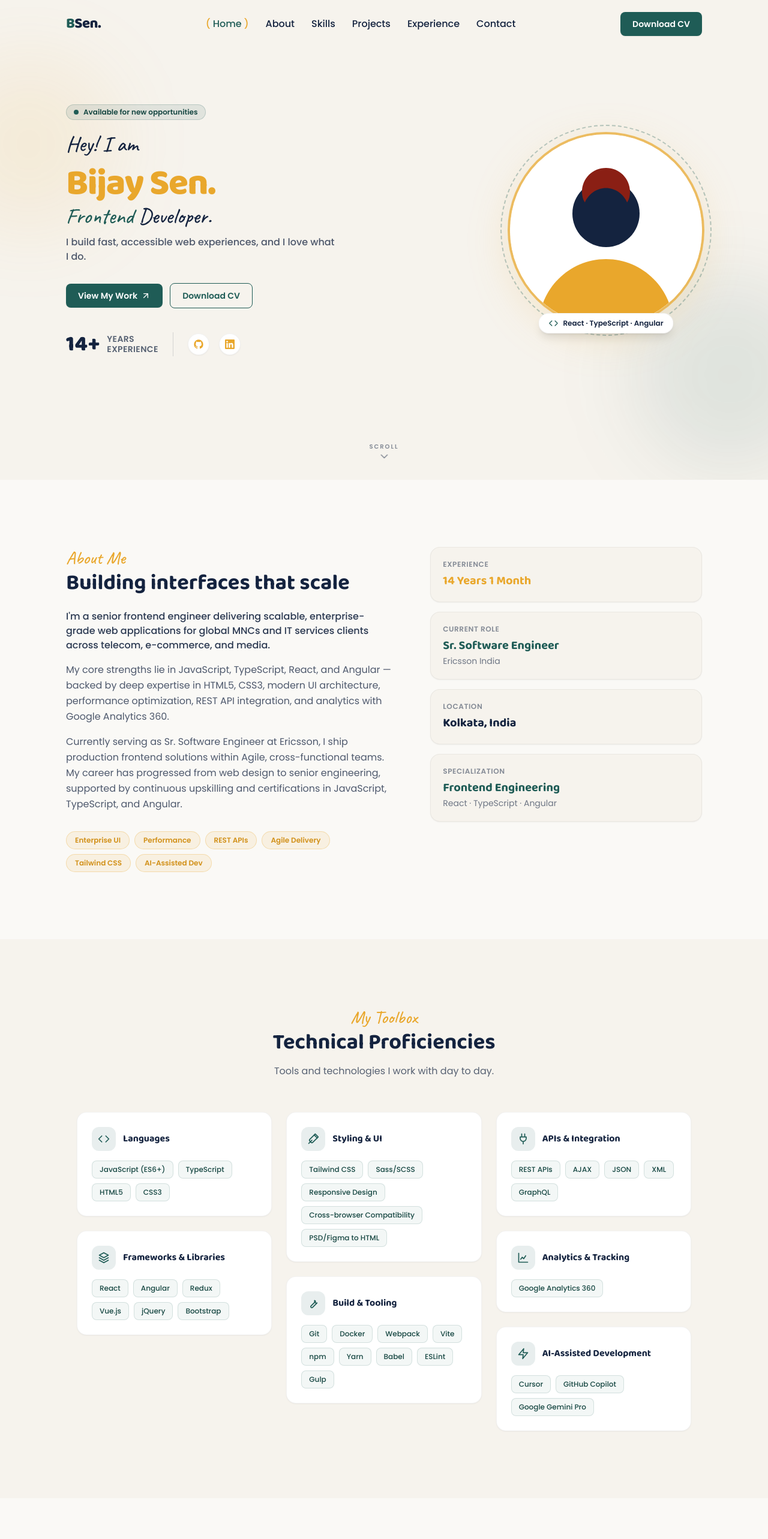
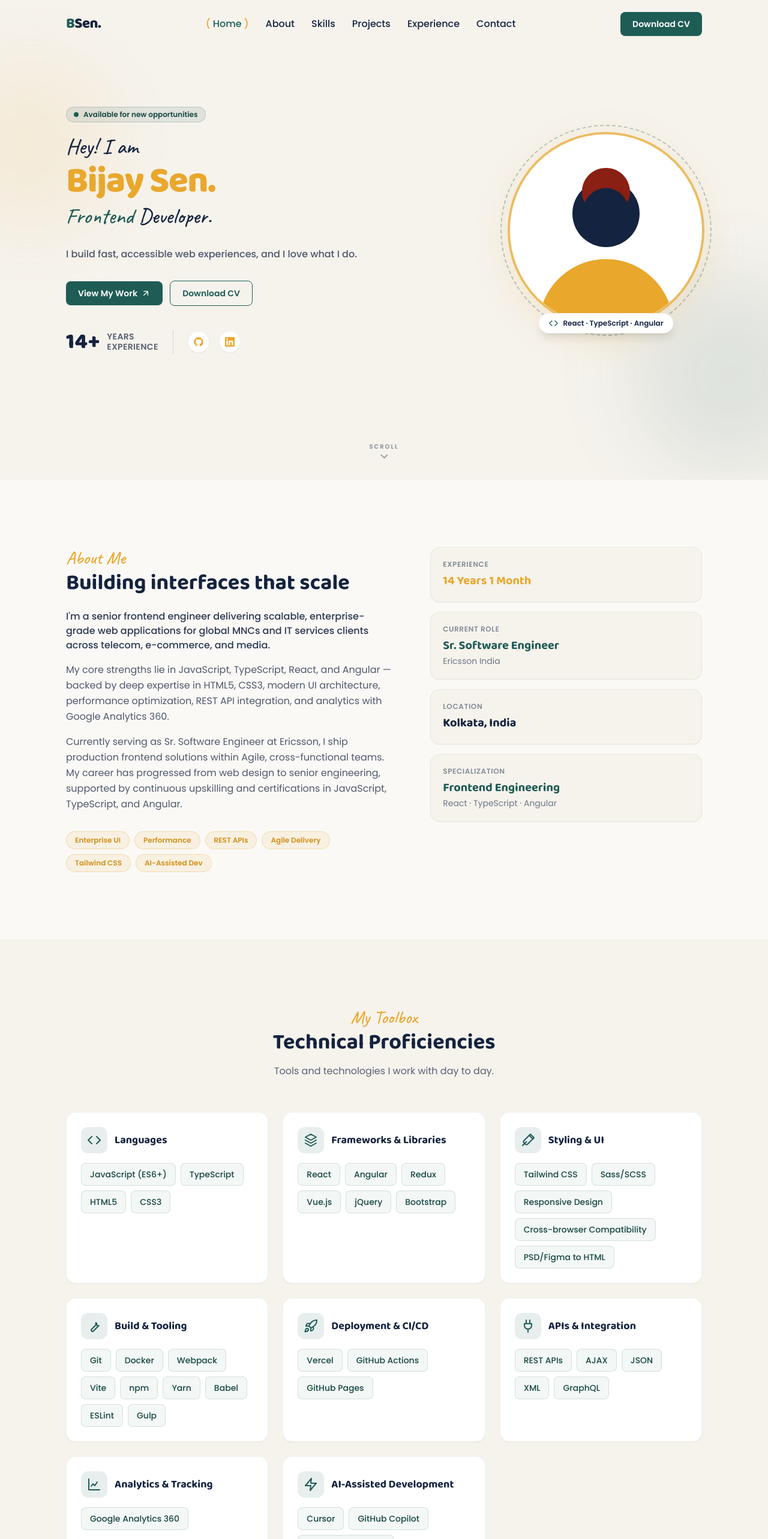
Before and after one commit to bijoysen/bijoysen.github.io, a Next.js app: page / in a window 1280 px wide. Shown: the top 2566 px of the page at 60% size. Built offline with nearby package versions, Linux system fonts and the light colour scheme.

Commit message:
Hero and Skills section content update

```diff
--- a/components/Hero.tsx
+++ b/components/Hero.tsx
@@ -26,17 +26,17 @@ export default function Hero() {
               Available for new opportunities
             </span>
 
-            <p className="mt-5 mb-4 font-script text-3xl text-navy md:text-4xl">
+            <p className="mt-5 font-script text-3xl text-navy md:text-4xl">
               {profile.greeting}
             </p>
-            <h1 className="font-display text-5xl font-extrabold leading-tight tracking-tight text-amber md:text-6xl">
+            <h1 className="mt-2 font-display text-5xl font-extrabold leading-tight tracking-tight text-amber md:text-6xl">
               {profile.firstName} {profile.lastName}.
             </h1>
-            <p className="mt-1 font-script text-3xl text-navy md:text-4xl">
+            <p className="mt-2 font-script text-3xl text-navy md:text-4xl">
               <span className="text-teal">{profile.role.split(" ")[0]}</span>{" "}
               {profile.role.split(" ").slice(1).join(" ")}.
             </p>
-            <p className="mt-3 max-w-md text-base font-medium text-navy/75">
+            <p className="mt-6 text-base font-medium text-navy/75 lg:mt-8 lg:whitespace-nowrap">
               {profile.tagline}
             </p>
 
--- a/components/Icons.tsx
+++ b/components/Icons.tsx
@@ -118,6 +118,17 @@ export function WrenchIcon(props: IconProps) {
   );
 }
 
+export function RocketIcon(props: IconProps) {
+  return (
+    <svg viewBox="0 0 24 24" fill="none" stroke="currentColor" strokeWidth="2" strokeLinecap="round" strokeLinejoin="round" aria-hidden="true" {...props}>
+      <path d="M4.5 16.5c-1.5 1.26-2 5-2 5s3.74-.5 5-2c.71-.84.7-2.13-.09-2.91a2.18 2.18 0 0 0-2.91-.09z" />
+      <path d="m12 15-3-3a22 22 0 0 1 2-3.95A12.88 12.88 0 0 1 22 2c0 2.72-.78 7.5-6 11a22.35 22.35 0 0 1-4 2z" />
+      <path d="M9 12H4s.55-3.03 2-4c1.62-1.08 5 0 5 0" />
+      <path d="M12 15v5s3.03-.55 4-2c1.08-1.62 0-5 0-5" />
+    </svg>
+  );
+}
+
 export function PlugIcon(props: IconProps) {
   return (
     <svg viewBox="0 0 24 24" fill="none" stroke="currentColor" strokeWidth="2" strokeLinecap="round" strokeLinejoin="round" aria-hidden="true" {...props}>
@@ -179,6 +190,7 @@ const skillIconMap = {
   layers: LayersIcon,
   brush: BrushIcon,
   wrench: WrenchIcon,
+  rocket: RocketIcon,
   plug: PlugIcon,
   chart: ChartIcon,
   spark: SparkIcon,
@@ -191,5 +203,6 @@ export function SkillIcon({
   ...props
 }: { name: SkillIconName } & IconProps) {
   const Component = skillIconMap[name];
+  if (!Component) return null;
   return <Component {...props} />;
 }
--- a/components/Skills.tsx
+++ b/components/Skills.tsx
@@ -13,17 +13,17 @@ export default function Skills() {
           </p>
         </div>
 
-        <div className="mx-auto mt-14 max-w-5xl gap-6 [column-fill:_balance] sm:columns-2 lg:columns-3">
+        <div className="mt-14 grid gap-6 sm:grid-cols-2 lg:grid-cols-3">
           {skillCategories.map((category) => (
             <div
               key={category.title}
-              className="mb-6 break-inside-avoid rounded-2xl border border-black/5 bg-white p-6 shadow-sm transition-shadow hover:shadow-md"
+              className="rounded-2xl border border-black/5 bg-white p-6 shadow-sm transition-shadow hover:shadow-md"
             >
               <div className="flex items-center gap-3">
-                <span className="flex h-10 w-10 shrink-0 items-center justify-center rounded-xl bg-teal/10 text-teal">
-                  <SkillIcon name={category.icon} className="h-5 w-5" />
+                <span className="flex h-11 w-11 shrink-0 items-center justify-center rounded-xl bg-teal/10 text-teal">
+                  <SkillIcon name={category.icon} className="h-6 w-6" />
                 </span>
-                <h3 className="font-display text-base font-bold text-navy">
+                <h3 className="font-display text-lg font-bold text-navy">
                   {category.title}
                 </h3>
               </div>
@@ -31,7 +31,7 @@ export default function Skills() {
                 {category.items.map((item) => (
                   <li
                     key={item}
-                    className="rounded-lg border border-teal/15 bg-teal/5 px-3 py-1.5 text-xs font-medium text-teal-dark"
+                    className="rounded-lg border border-teal/15 bg-teal/5 px-3.5 py-2 text-sm font-medium text-teal-dark"
                   >
                     {item}
                   </li>
--- a/lib/data.ts
+++ b/lib/data.ts
@@ -173,6 +173,11 @@ export const skillCategories: SkillCategory[] = [
     ],
   },
   {
+    title: "Deployment & CI/CD",
+    icon: "rocket",
+    items: ["Vercel", "GitHub Actions", "GitHub Pages"],
+  },
+  {
     title: "APIs & Integration",
     icon: "plug",
     items: ["REST APIs", "AJAX", "JSON", "XML", "GraphQL"],
```
